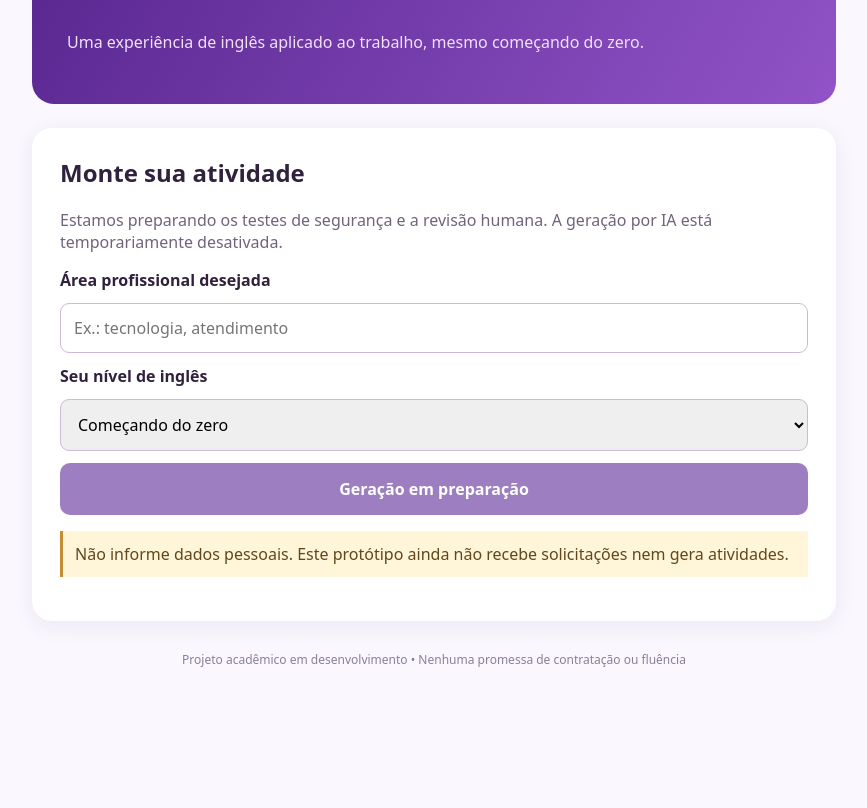
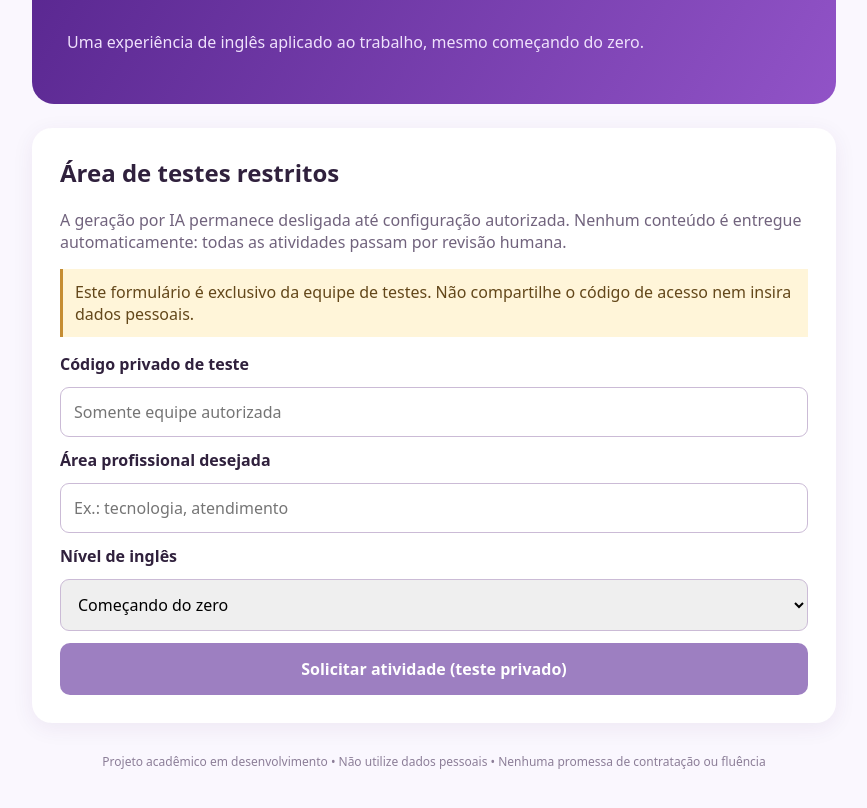
Before and after one commit to projetosdajheni-netizen/bellatech-mvp, a React (Vite) app: page / in a window 1280 px wide. Shown: the part 306-1114 px from the top of the page, without its empty margins (206-1073 px from the left). Before the commit the page ends 1029 px from the top, so only its background shows below. Built offline with nearby package versions, Linux system fonts and the light colour scheme.

Commit message:
feat: interface de teste restrito e atividades aguardando revisao

```diff
--- a/src/App.jsx
+++ b/src/App.jsx
@@ -3,25 +3,60 @@ import { useState } from 'react';
 export default function App() {
   const [area, setArea] = useState('');
   const [level, setLevel] = useState('zero');
+  const [access, setAccess] = useState('');
+  const [result, setResult] = useState(null);
+  const [err, setErr] = useState('');
+  const [busy, setBusy] = useState(false);
+
+  async function generate(e) {
+    e.preventDefault();
+    setResult(null); setErr(''); setBusy(true);
+    try {
+      const response = await fetch('/api/generate', {
+        method: 'POST',
+        headers: { 'Content-Type': 'application/json', Authorization: 'Bearer ' + access },
+        body: JSON.stringify({ area, level })
+      });
+      const json = await response.json();
+      if (!response.ok) throw new Error(json.error || 'Não foi possível solicitar a atividade.');
+      setResult(json);
+    } catch (error) { setErr(error.message); }
+    finally { setBusy(false); }
+  }
 
   return <main className="container">
     <header><div className="logo">✦</div><div><strong>BellaTech</strong><small>Inglês profissional • IA • oportunidades</small></div></header>
-    <section className="hero"><span>PROTÓTIPO INICIAL</span><h1>Treine para entrevistas em inglês, no seu ritmo.</h1><p>Uma experiência de inglês aplicado ao trabalho, mesmo começando do zero.</p></section>
-    <section className="panel"><h2>Monte sua atividade</h2>
-      <p>Estamos preparando os testes de segurança e a revisão humana. A geração por IA está temporariamente desativada.</p>
-      <form onSubmit={e=>e.preventDefault()}>
+    <section className="hero">
+      <span>PROTÓTIPO EM TESTES</span>
+      <h1>Treine para entrevistas em inglês, no seu ritmo.</h1>
+      <p>Uma experiência de inglês aplicado ao trabalho, mesmo começando do zero.</p>
+    </section>
+    <section className="panel">
+      <h2>Área de testes restritos</h2>
+      <p>A geração por IA permanece desligada até configuração autorizada. Nenhum conteúdo é entregue automaticamente: todas as atividades passam por revisão humana.</p>
+      <p className="warning">Este formulário é exclusivo da equipe de testes. Não compartilhe o código de acesso nem insira dados pessoais.</p>
+      <form onSubmit={generate}>
+        <label htmlFor="access">Código privado de teste</label>
+        <input id="access" type="password" autoComplete="off" value={access}
+          onChange={e=>setAccess(e.target.value)} placeholder="Somente equipe autorizada" required />
         <label htmlFor="area">Área profissional desejada</label>
-        <input id="area" maxLength="80" value={area} onChange={e=>setArea(e.target.value)} placeholder="Ex.: tecnologia, atendimento" />
-        <label htmlFor="level">Seu nível de inglês</label>
+        <input id="area" value={area} onChange={e=>setArea(e.target.value)}
+          maxLength={60} placeholder="Ex.: tecnologia, atendimento" required />
+        <label htmlFor="level">Nível de inglês</label>
         <select id="level" value={level} onChange={e=>setLevel(e.target.value)}>
           <option value="zero">Começando do zero</option>
           <option value="iniciante">Iniciante</option>
           <option value="basico">Básico</option>
         </select>
-        <button type="button" disabled aria-disabled="true">Geração em preparação</button>
+        <button disabled={busy || !access}>{busy ? 'Registrando...' : 'Solicitar atividade (teste privado)'}</button>
       </form>
-      <p className="warning">Não informe dados pessoais. Este protótipo ainda não recebe solicitações nem gera atividades.</p>
+      {err && <p className="error" role="alert">{err}</p>}
+      {result && <div role="status" className="warning">
+        <strong>Solicitação registrada</strong>
+        <p>Identificador: <code>{result.activityId}</code></p>
+        <p>Status: aguardando revisão humana. Nenhuma atividade foi publicada.</p>
+      </div>}
     </section>
-    <footer>Projeto acadêmico em desenvolvimento • Nenhuma promessa de contratação ou fluência</footer>
+    <footer>Projeto acadêmico em desenvolvimento • Não utilize dados pessoais • Nenhuma promessa de contratação ou fluência</footer>
   </main>;
 }
```
